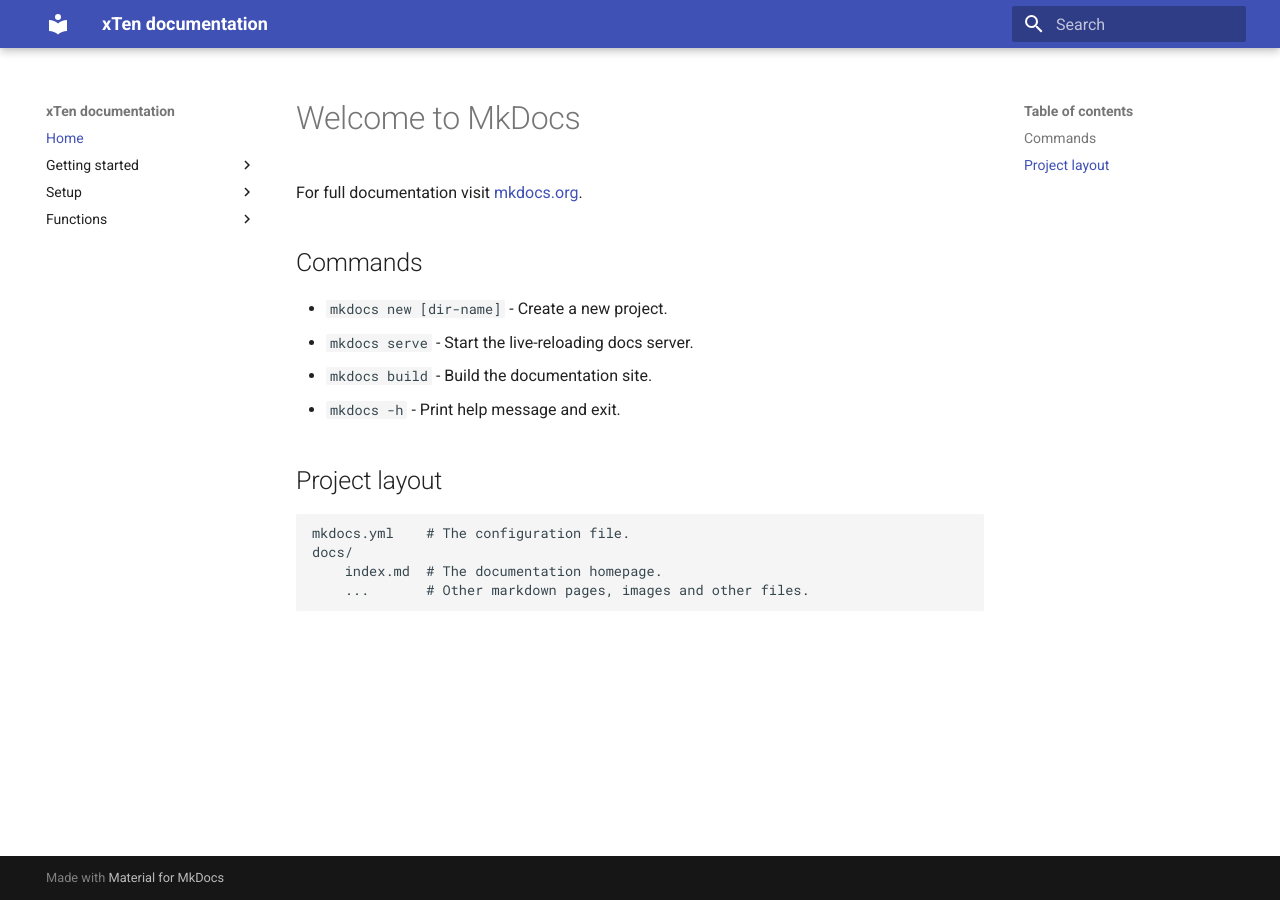
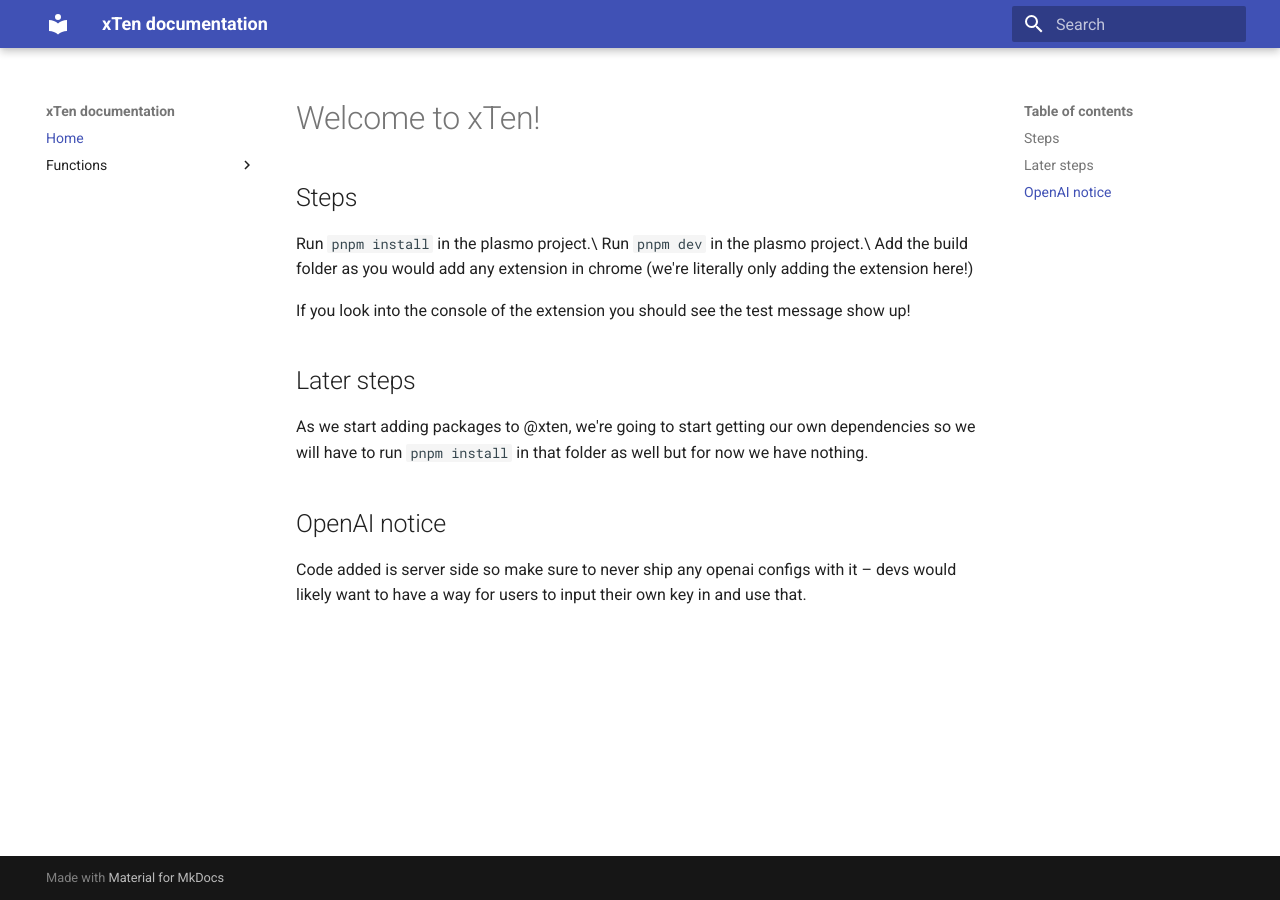
Before and after one commit to ashnakhetan/xTen, an MkDocs documentation site: the page built from docs/index.md, in a window 1280 px wide. Built offline with MkDocs 1.6.1 and Material for MkDocs 9.7.7, drawn with Linux system fonts in a browser that asks for light colours.

Commit message:
more documentation

```diff
--- a/docs/index.md
+++ b/docs/index.md
@@ -1,17 +1,16 @@
-# Welcome to MkDocs
+# Welcome to xTen!
 
-For full documentation visit [mkdocs.org](https://www.mkdocs.org).
+## Steps
 
-## Commands
+Run `pnpm install` in the plasmo project.\
+Run `pnpm dev` in the plasmo project.\
+Add the build folder as you would add any extension in chrome (we're literally only adding the extension here!)
 
-* `mkdocs new [dir-name]` - Create a new project.
-* `mkdocs serve` - Start the live-reloading docs server.
-* `mkdocs build` - Build the documentation site.
-* `mkdocs -h` - Print help message and exit.
+If you look into the console of the extension you should see the test message show up!
 
-## Project layout
+## Later steps
+As we start adding packages to @xten, we're going to start getting our own dependencies so we will have to run `pnpm install` in that folder as well but for now we have nothing.
 
-    mkdocs.yml    # The configuration file.
-    docs/
-        index.md  # The documentation homepage.
-        ...       # Other markdown pages, images and other files.
+
+## OpenAI notice
+Code added is server side so make sure to never ship any openai configs with it – devs would likely want to have a way for users to input their own key in and use that.
--- a/mkdocs.yml
+++ b/mkdocs.yml
@@ -5,10 +5,6 @@
   name: material
 nav:
   - Home: index.md
-  - Getting started:
-    - Installation: getting-started.md
-  - Setup:
-    - setup/index.md
   - Functions:
     - functions/index.md
     - Summarize: functions/summarize.md
```
Also changed, not shown: docs/functions/index.md (added), docs/functions/summarize.md (added), site/404.html, site/index.html, 1 other file.
